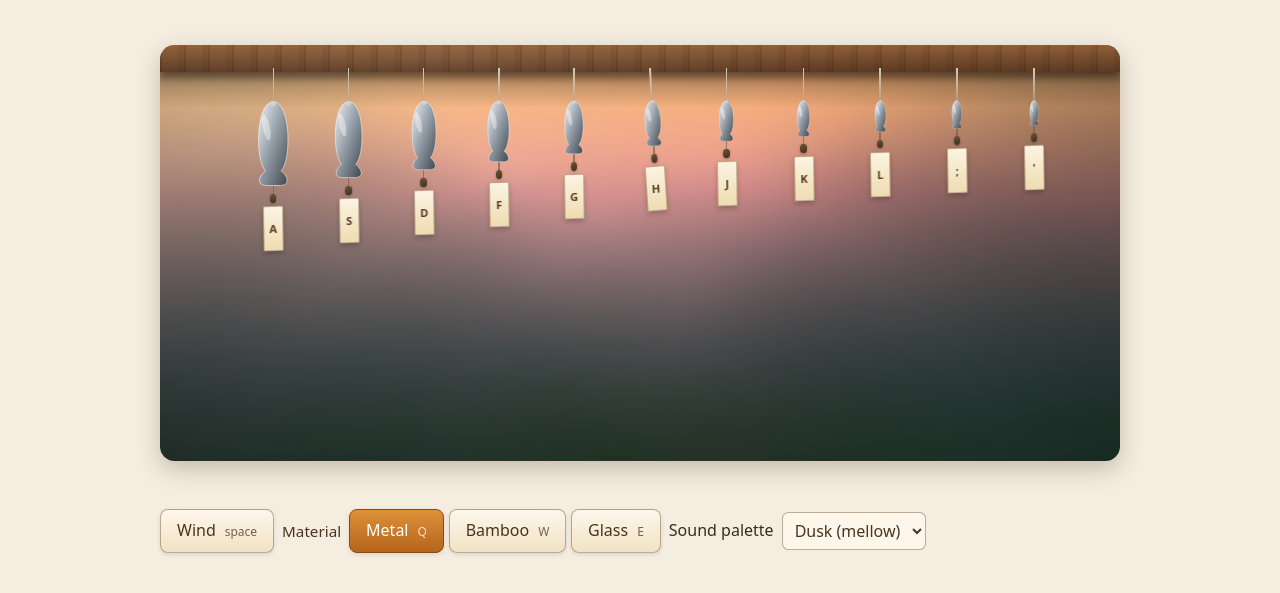
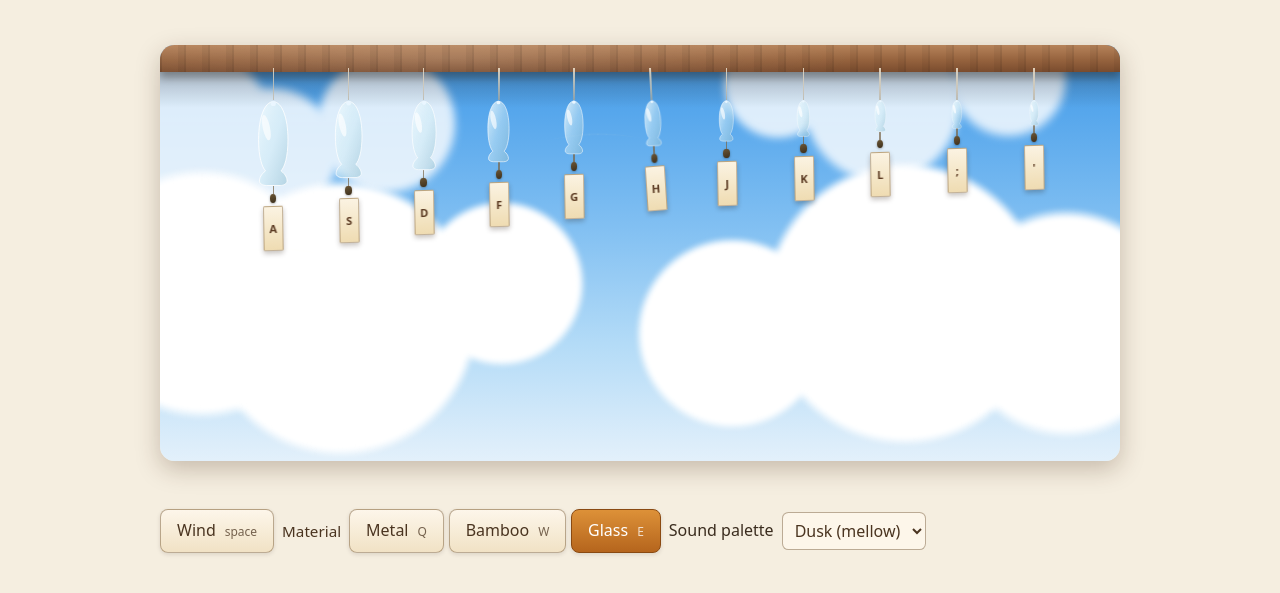
Before and after one commit to comp4020-agentic-coding-studio/comp4020-crit4-baizhenh884-dev, a website built with Vite: page index.html in a window 1280 px wide. Shown: the part 133-726 px from the top of the page. Built offline with nearby package versions, Linux system fonts and the light colour scheme.

Commit message:
Rework scene to bright summer sky, enlarge and lower wind gusts
Rebuild the backdrop from a dusk garden to a bright blue sky with layered
CSS cloud clusters and a sunlit wooden eave, matching the reference photo's
mood while staying illustrated rather than photorealistic. Switch the
default chime material to glass (with audio synced via applyMaterial at
init) since the reference shows glass fūrin, keeping metal/bamboo fully
switchable. Move active-gust swooshes lower into the open space below the
chimes and scale them up so they read clearly against the bigger scene.

Co-Authored-By: Claude Sonnet 5 <noreply@anthropic.com>

```diff
--- a/index.html
+++ b/index.html
@@ -30,17 +30,18 @@
       <h1>Play the Wind</h1>
       <p class="sr-only">
         Play the Wind: a row of paper-tagged fūrin wind chimes hanging under
-        a garden eave at dusk, tuned to an ascending major scale. Press and
-        drag through them, or the gaps beside them, to raise wind and hear
-        them ring on their own. You can also tap, click, or press a chime's
-        letter key -- printed on the paper tag below it -- to ring one
-        directly. The Wind button or the spacebar throws a single gust
-        across the whole field, and arrow keys raise wind from either side.
-        Press Q, W, or E, or click a material button, to change the chimes'
-        material. Use the sound palette menu to change its mood.
+        a wooden eave against a bright summer sky, tuned to an ascending
+        major scale. Press and drag through them, or the gaps beside them,
+        to raise wind and hear them ring on their own. You can also tap,
+        click, or press a chime's letter key -- printed on the paper tag
+        below it -- to ring one directly. The Wind button or the spacebar
+        throws a single gust across the whole field, and arrow keys raise
+        wind from either side. Press Q, W, or E, or click a material
+        button, to change the chimes' material. Use the sound palette menu
+        to change its mood.
       </p>
 
-      <div class="chime-field" data-material="metal">
+      <div class="chime-field" data-material="glass">
         <svg class="bell-defs" width="0" height="0" aria-hidden="true">
           <defs>
             <linearGradient id="glassGradient" x1="0" y1="0" x2="1" y2="1">
@@ -61,10 +62,10 @@
           </defs>
         </svg>
 
-        <div class="garden-backdrop" aria-hidden="true">
-          <div class="garden-sky"></div>
-          <div class="garden-glow"></div>
-          <div class="garden-foliage"></div>
+        <div class="sky-backdrop" aria-hidden="true">
+          <div class="sky-gradient"></div>
+          <div class="sky-clouds-far"></div>
+          <div class="sky-clouds-near"></div>
         </div>
         <canvas id="wind-canvas" aria-hidden="true"></canvas>
         <div class="eave" aria-hidden="true"></div>
@@ -240,9 +241,9 @@
         <button type="button" id="wind-button" aria-label="Throw a gust of wind, key Space">Wind <span class="key-hint">space</span></button>
         <span class="controls-label" id="material-label">Material</span>
         <div class="material-select" role="group" aria-labelledby="material-label">
-          <button type="button" class="material-option active" data-material="metal" aria-pressed="true">Metal <span class="key-hint">Q</span></button>
+          <button type="button" class="material-option" data-material="metal" aria-pressed="false">Metal <span class="key-hint">Q</span></button>
           <button type="button" class="material-option" data-material="bamboo" aria-pressed="false">Bamboo <span class="key-hint">W</span></button>
-          <button type="button" class="material-option" data-material="glass" aria-pressed="false">Glass <span class="key-hint">E</span></button>
+          <button type="button" class="material-option active" data-material="glass" aria-pressed="true">Glass <span class="key-hint">E</span></button>
         </div>
         <label for="palette">Sound palette</label>
         <select id="palette" name="palette">
--- a/src/chimes.ts
+++ b/src/chimes.ts
@@ -355,6 +355,11 @@ export function initChimes(root: HTMLElement): void {
       applyMaterial(button.dataset.material as "metal" | "bamboo" | "glass");
     });
   }
+  // Syncs audio.ts's own default (always "metal") to whatever material the
+  // markup actually starts on, so the first strike's sound matches the
+  // bells already drawn on screen. Doesn't call markInteracted -- this
+  // isn't a user gesture, just settling initial state.
+  applyMaterial((field.dataset.material as "metal" | "bamboo" | "glass") || "metal");
 
   window.addEventListener("keydown", (event) => {
     if (event.repeat || event.target instanceof HTMLSelectElement) {
--- a/src/visuals.ts
+++ b/src/visuals.ts
@@ -133,9 +133,11 @@ function createGustVisual(): GustVisual {
 // lines and a gentle one gets fewer, shorter, softer ones.
 function drawGust(ctx: CanvasRenderingContext2D, visual: GustVisual, trace: GustTrace, width: number, height: number, ratio: number, now: number): void {
   const anchorX = (trace.x / 100) * width;
-  const anchorY = height * 0.4;
-  const baseLength = (70 + trace.intensity * 170) * ratio;
-  const spanRadius = (14 + trace.intensity * 22) * ratio;
+  // Lower in the field, in the open space below the hanging chimes, rather
+  // than crossing through the bells themselves.
+  const anchorY = height * 0.74;
+  const baseLength = (140 + trace.intensity * 320) * ratio;
+  const spanRadius = (24 + trace.intensity * 40) * ratio;
 
   const lineCount = Math.max(2, Math.min(MAX_GUST_LINES, Math.round(2 + trace.intensity * 3)));
   const leafCount = trace.intensity > 0.55 ? MAX_GUST_LEAVES : trace.intensity > 0.18 ? 1 : 0;
@@ -154,7 +156,7 @@ function drawGust(ctx: CanvasRenderingContext2D, visual: GustVisual, trace: Gust
     const ctrlX = anchorX - trace.dirX * length * 0.5;
     const ctrlY = anchorY + perpOffset * 0.5 - line.curveAmount * spanRadius + flutter;
 
-    drawSwooshLine(ctx, startX, startY, ctrlX, ctrlY, endX, endY, (1.1 + trace.intensity * 2.2) * ratio * line.thicknessScale, lineAlpha);
+    drawSwooshLine(ctx, startX, startY, ctrlX, ctrlY, endX, endY, (1.6 + trace.intensity * 3.2) * ratio * line.thicknessScale, lineAlpha);
   }
 
   for (let i = 0; i < leafCount; i++) {
--- a/styles.css
+++ b/styles.css
@@ -58,54 +58,50 @@ a {
   height: 0;
 }
 
-/* A garden at dusk, built from three stacked layers instead of one flat
+/* A bright summer sky, built from three stacked layers instead of one flat
    gradient, so it reads as depth rather than a colour swatch: an unblurred
-   sky for the base tone, a blurred warm glow screened on top near the
-   horizon, and a blurred dark foliage silhouette hugging the bottom edge. */
-.garden-backdrop {
+   blue-to-haze gradient for the base tone, and two layers of flat, crisply
+   -edged cloud clusters (only lightly blurred to soften their own seams,
+   not the soft-focus haze the dusk version used) at different sizes and
+   heights for a gentle sense of near/far without becoming photographic. */
+.sky-backdrop {
   position: absolute;
   inset: 0;
   z-index: 0;
   overflow: hidden;
 }
 
-.garden-sky {
+.sky-gradient {
   position: absolute;
   inset: -10%;
-  background: linear-gradient(
-    180deg,
-    #f7b96e 0%,
-    #f0925f 20%,
-    #dd6f80 38%,
-    #a5658f 56%,
-    #6a5599 72%,
-    #423a72 86%,
-    #262244 100%
-  );
+  background: linear-gradient(180deg, #2f8fe0 0%, #57a7ec 22%, #82c0f2 45%, #b3dbf7 68%, #dcedfa 88%, #f2f8fc 100%);
 }
 
-.garden-glow {
+.sky-clouds-far {
   position: absolute;
-  inset: -20%;
-  filter: blur(28px);
-  mix-blend-mode: screen;
+  inset: -10%;
+  filter: blur(3px);
+  opacity: 0.8;
   background:
-    radial-gradient(circle at 18% 28%, rgba(255, 214, 150, 0.6), transparent 55%),
-    radial-gradient(circle at 78% 18%, rgba(255, 175, 120, 0.4), transparent 50%),
-    radial-gradient(circle at 50% 78%, rgba(255, 195, 150, 0.28), transparent 60%);
+    radial-gradient(circle at 10% 26%, #fff 0 8%, transparent 9%),
+    radial-gradient(circle at 18% 30%, #fff 0 6%, transparent 7%),
+    radial-gradient(circle at 28% 24%, #fff 0 7%, transparent 8%),
+    radial-gradient(circle at 62% 16%, #fff 0 6%, transparent 7%),
+    radial-gradient(circle at 71% 20%, #fff 0 8%, transparent 9%),
+    radial-gradient(circle at 82% 15%, #fff 0 5%, transparent 6%);
 }
 
-.garden-foliage {
+.sky-clouds-near {
   position: absolute;
-  inset: -15%;
-  filter: blur(16px);
+  inset: -10%;
+  filter: blur(2px);
   background:
-    radial-gradient(circle at 6% 102%, rgba(18, 34, 24, 0.92), transparent 42%),
-    radial-gradient(circle at 26% 108%, rgba(14, 44, 28, 0.88), transparent 40%),
-    radial-gradient(circle at 48% 100%, rgba(24, 40, 20, 0.9), transparent 44%),
-    radial-gradient(circle at 68% 106%, rgba(16, 46, 30, 0.86), transparent 42%),
-    radial-gradient(circle at 90% 100%, rgba(20, 38, 26, 0.9), transparent 40%),
-    radial-gradient(circle at 100% 85%, rgba(22, 36, 26, 0.6), transparent 45%);
+    radial-gradient(circle at 12% 58%, #fff 0 11%, transparent 12%),
+    radial-gradient(circle at 24% 63%, #fff 0 14%, transparent 15%),
+    radial-gradient(circle at 38% 56%, #fff 0 10%, transparent 11%),
+    radial-gradient(circle at 58% 66%, #fff 0 12%, transparent 13%),
+    radial-gradient(circle at 73% 60%, #fff 0 15%, transparent 16%),
+    radial-gradient(circle at 87% 64%, #fff 0 10%, transparent 11%);
 }
 
 #wind-canvas {
@@ -129,10 +125,10 @@ a {
   height: 1.7rem;
   z-index: 2;
   background:
-    repeating-linear-gradient(90deg, rgba(0, 0, 0, 0.12) 0 2px, transparent 2px 18px, rgba(0, 0, 0, 0.06) 18px 24px),
-    radial-gradient(ellipse 60% 200% at 30% 50%, rgba(255, 255, 255, 0.08), transparent 70%),
-    linear-gradient(180deg, #8f5f38 0%, #744a2b 55%, #5c3a22 100%);
-  box-shadow: 0 0.35rem 0.5rem rgba(20, 10, 0, 0.45);
+    repeating-linear-gradient(90deg, rgba(0, 0, 0, 0.1) 0 2px, transparent 2px 18px, rgba(0, 0, 0, 0.05) 18px 24px),
+    radial-gradient(ellipse 60% 200% at 30% 50%, rgba(255, 255, 255, 0.14), transparent 70%),
+    linear-gradient(180deg, #b6835a 0%, #96633e 55%, #7a4c2e 100%);
+  box-shadow: 0 0.35rem 0.5rem rgba(30, 20, 10, 0.35);
 }
 
 .eave::after {
@@ -142,7 +138,7 @@ a {
   left: 0;
   right: 0;
   height: 2.2rem;
-  background: linear-gradient(180deg, rgba(15, 8, 2, 0.35), transparent);
+  background: linear-gradient(180deg, rgba(40, 45, 55, 0.28), transparent);
 }
 
 .chime-hanger {
```
